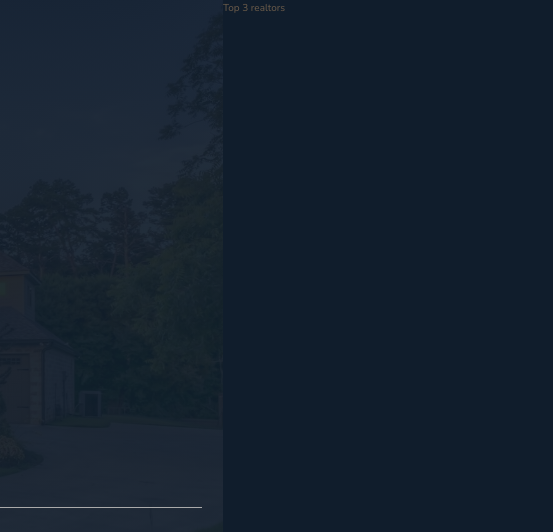
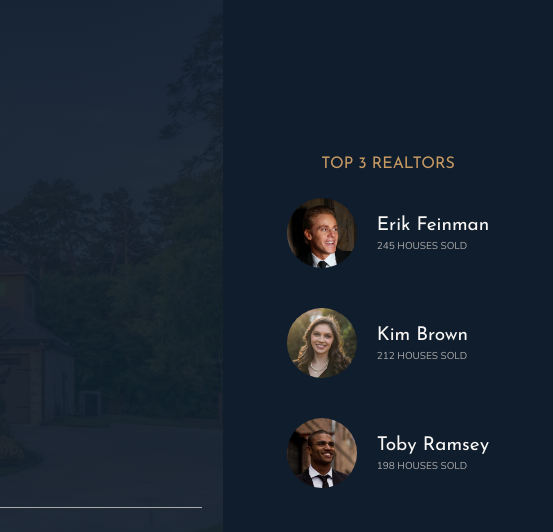
Before and after one commit to mosi3883/melkina, a website: page index.html in a window 1280 px wide. Shown: the top 532 px of the page, 727-1280 px from the left. Drawn offline with nearby package versions, Linux system fonts and the light colour scheme.

Commit message:
realtors

```diff
--- a/index.html
+++ b/index.html
@@ -31,7 +31,28 @@
         <img src="img/logo-bi.png" alt="Seen on logo 4" />
       </div>
     </header>
-    <div class="realtors">Top 3 realtors</div>
+    <div class="realtors">
+      <h3 class="heading-3">Top 3 Realtors</h3>
+      <div class="realtors__list">
+        <img src="img/realtor-1.jpeg" alt="Realtor 1" class="realtors__img" />
+        <div class="realtors__details">
+          <h4 class="heading-4 heading-4--light">Erik Feinman</h4>
+          <p class="realtors__sold">245 houses sold</p>
+        </div>
+
+        <img src="img/realtor-2.jpeg" alt="Realtor 2" class="realtors__img" />
+        <div class="realtors__details">
+          <h4 class="heading-4 heading-4--light">Kim Brown</h4>
+          <p class="realtors__sold">212 houses sold</p>
+        </div>
+
+        <img src="img/realtor-3.jpeg" alt="Realtor 3" class="realtors__img" />
+        <div class="realtors__details">
+          <h4 class="heading-4 heading-4--light">Toby Ramsey</h4>
+          <p class="realtors__sold">198 houses sold</p>
+        </div>
+      </div>
+    </div>
     <section class="features">
       <div class="feature">
         <svg class="feature__icon">
--- a/sass/_realtors.scss
+++ b/sass/_realtors.scss
@@ -1,4 +1,32 @@
 .realtors {
   background-color: $color-secondary;
   grid-column: col-start 7 / full-end;
+  padding: 3rem;
+  display: grid;
+  justify-content: center;
+  align-content: center;
+  row-gap: 2rem;
+  justify-items: center;
+
+  &__list {
+    display: grid;
+    grid-template-columns: max-content max-content;
+    // align-content: center;
+    //justify-content: center;
+    align-items: center;
+    column-gap: 2rem;
+    row-gap: 5vh;
+  }
+
+  &__img {
+    width: 7rem;
+    border-radius: 50%;
+    display: block;
+  }
+
+  &__sold {
+    text-transform: uppercase;
+    color: $color-grey-light-2;
+    margin-top: -3px;
+  }
 }
```
Also changed, not shown: css/style.css, 1 other file.
